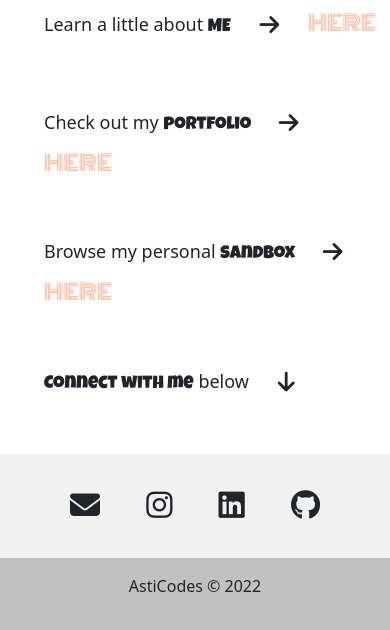
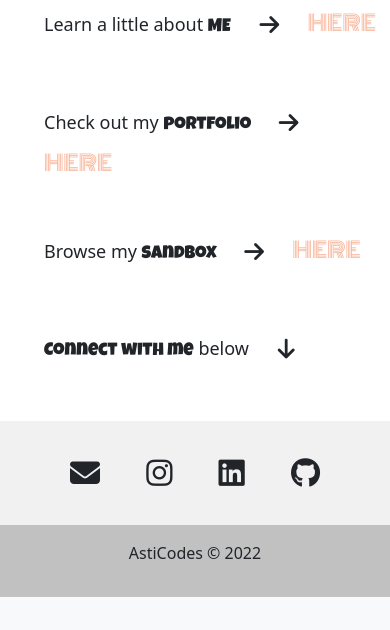
Before and after one commit to AnastasiiaAsti/portfolio, a Django app: page / in a window 390 px wide. Shown: the part 563-1193 px from the top of the page. After the commit the page ends 1160 px from the top, so only its background shows below. Run offline with Django 4.2, Linux system fonts and the light colour scheme; some libraries are stand-ins or nearby versions; some web fonts are replaced.

Commit message:
adjust small screen

```diff
--- a/main_app/templates/home.html
+++ b/main_app/templates/home.html
@@ -32,7 +32,7 @@
             </li>
             <li class="mb-5">
                 <i class="fas fa-star m-5 d-none d-sm-none d-md-inline"></i>
-                Browse my personal
+                Browse my <span class="d-none d-sm-none d-md-inline">personal</span>
                 <span class="lucky ">sandbox </span>
                 <i class="fas fa-arrow-right fa-lg m-4"></i>
                 <a class="monoton here color" href="https://codepen.io/AnastasiiaAsti"
```
